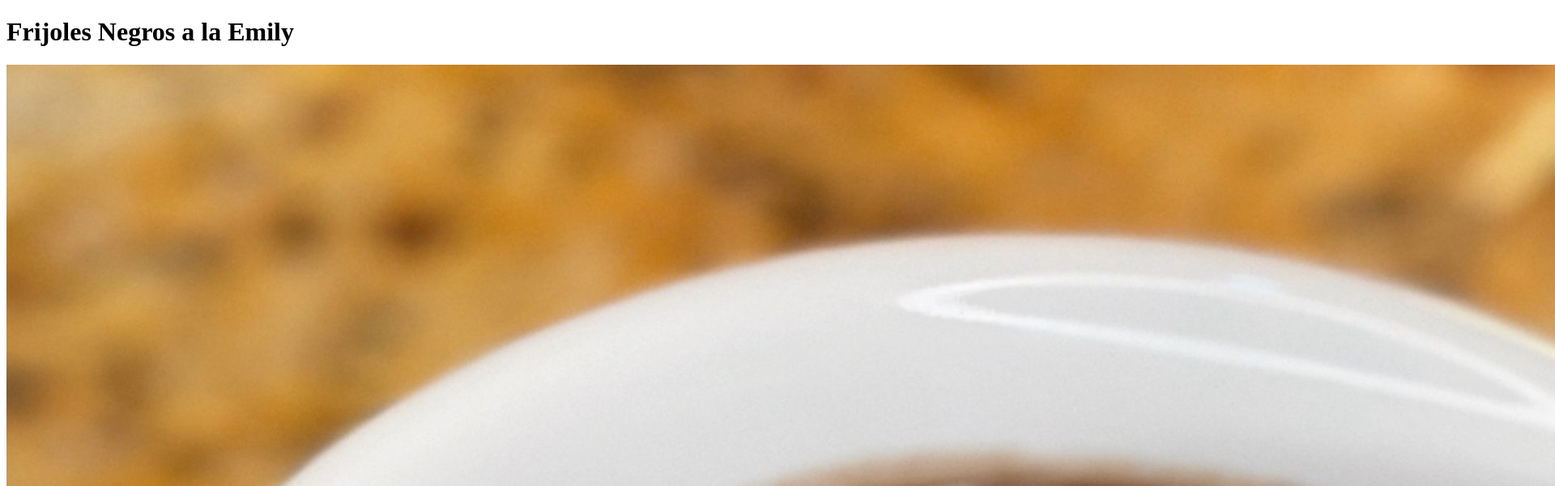
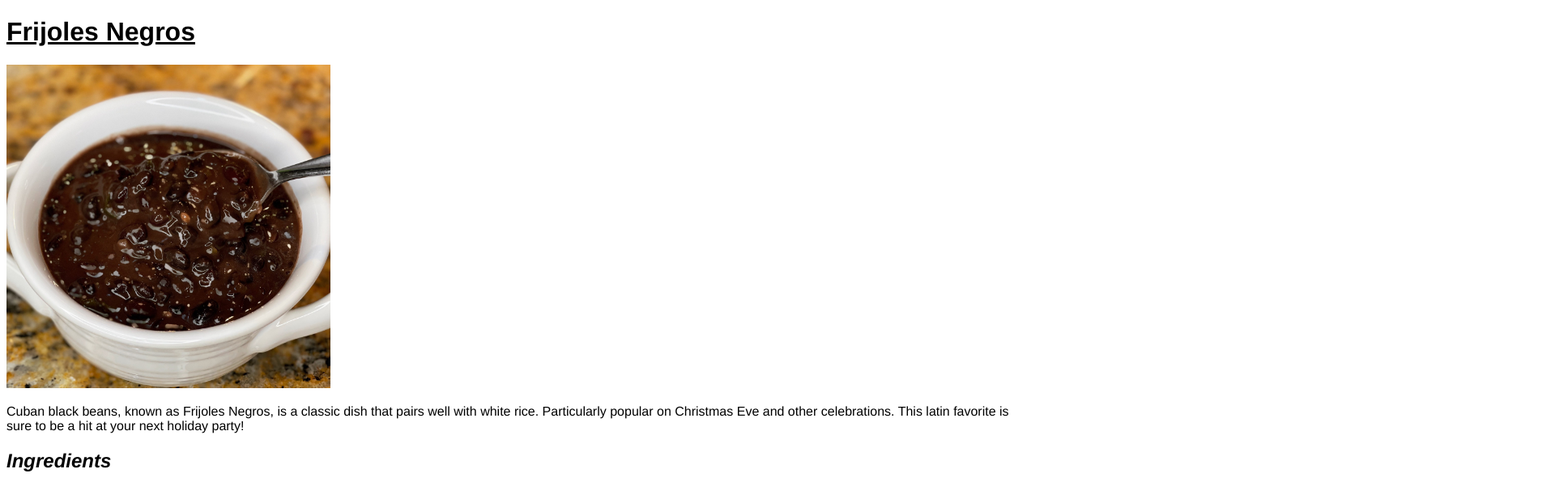
Before and after one commit to GripBreak/odin-recipes, a plain HTML site: page recipes/frijoles-negros.html in a window 1280 px wide. Shown: the top 601 px of the page at 81% size, 1920 px wide, since content can reach past the window. Drawn offline with Linux system fonts and the light colour scheme.

Commit message:
Add CSS stylesheet

```diff
--- a/recipes/frijoles-negros.html
+++ b/recipes/frijoles-negros.html
@@ -3,10 +3,11 @@
 <head>
     <meta charset="UTF-8">
     <meta name="viewport" content="width=device-width, initial-scale=1.0">
-    <title>Frijoles Negros a la Emily</title>
+    <link rel="stylesheet" href="../style.css">
+    <title>Frijoles Negros</title>
 </head>
 <body>
-    <h1>Frijoles Negros a la Emily</h1>
+    <h1>Frijoles Negros</h1>
     <p>
         <img src="../img/frijoles.jpg" alt="Cuban frijoles negros">
     </p>
--- /dev/null
+++ b/style.css
@@ -0,0 +1,23 @@
+/* style.css */
+
+* {
+    font-family: Helvetica, sans-serif;
+    color: black;
+}
+
+h1 {
+    text-decoration: underline;
+}
+
+h2 {
+    font-style: italic;
+}
+
+img {
+    width: 400px;
+    height: auto;
+}
+
+a {
+    text-decoration: none;
+}
```
Also changed, not shown: index.html (+2 -1 lines), recipes/picadillo.html (+1 -0 lines), recipes/tostones.html (+1 -0 lines).
